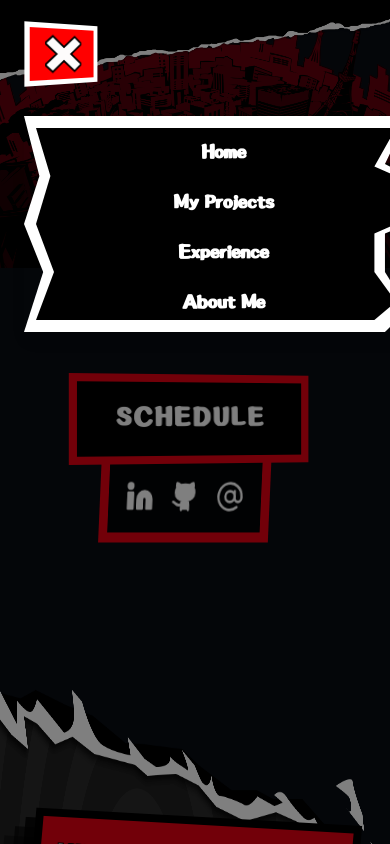
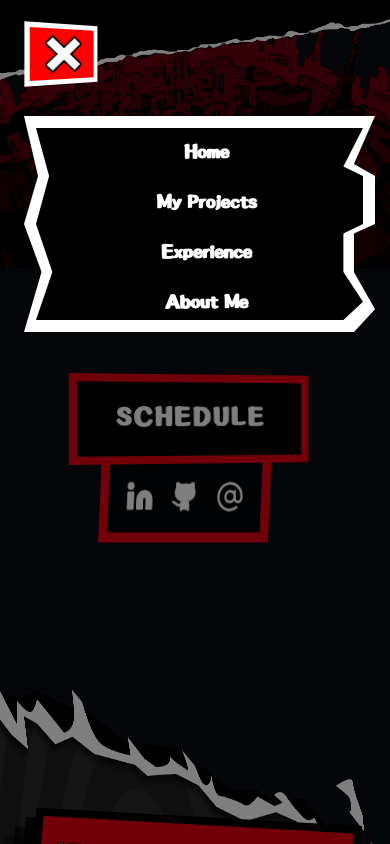
Before and after one commit to subcero123/newPortfolio, a Next.js app: page / in a window 390 px wide. Both pictures are taken after a click on the button 60 px from the left and 54 px from the top of the page. Shown: the top 844 px of the page. Built offline with nearby package versions, Linux system fonts and the light colour scheme.

Commit message:
Updates Header component styles and responsiveness
Adjusts the width of the header container for different screen sizes to ensure proper display on mobile devices.

Fixes #789

```diff
--- a/components/Header.css
+++ b/components/Header.css
@@ -100,3 +100,14 @@
     transform: rotateZ(0deg) rotateY(0deg) translateY(0);
   }
 }
+
+.header-container{
+  width: 24rem;
+}
+
+/* Estilos mobile */
+@media (max-width: 767px) {
+  .header-container{
+    width: 90vw;
+  }
+}
--- a/components/Header.tsx
+++ b/components/Header.tsx
@@ -51,7 +51,7 @@ const Header: React.FC<HeaderProps> = ({ onMenuClick }) => {
 
   return (
     <>
-      <header className={`fixed top-0 left-0 z-50 p-6 `}>
+      <header className={`fixed top-0 left-0 z-50 p-6`}>
         <button
           onClick={toggleMenu}
           className="menu-button"
@@ -106,7 +106,7 @@ const Header: React.FC<HeaderProps> = ({ onMenuClick }) => {
 
         {isMenuOpen && (
           <nav
-            className="absolute top-full left-6 mt-2 rounded-lg shadow-lg w-96"
+            className="absolute top-full left-6 mt-2 rounded-lg shadow-lg header-container"
             style={{ fontFamily: "p5hatty", fontSize: "1.5rem" }}
           >
             <ul ref={navRef} className="relative">
```
